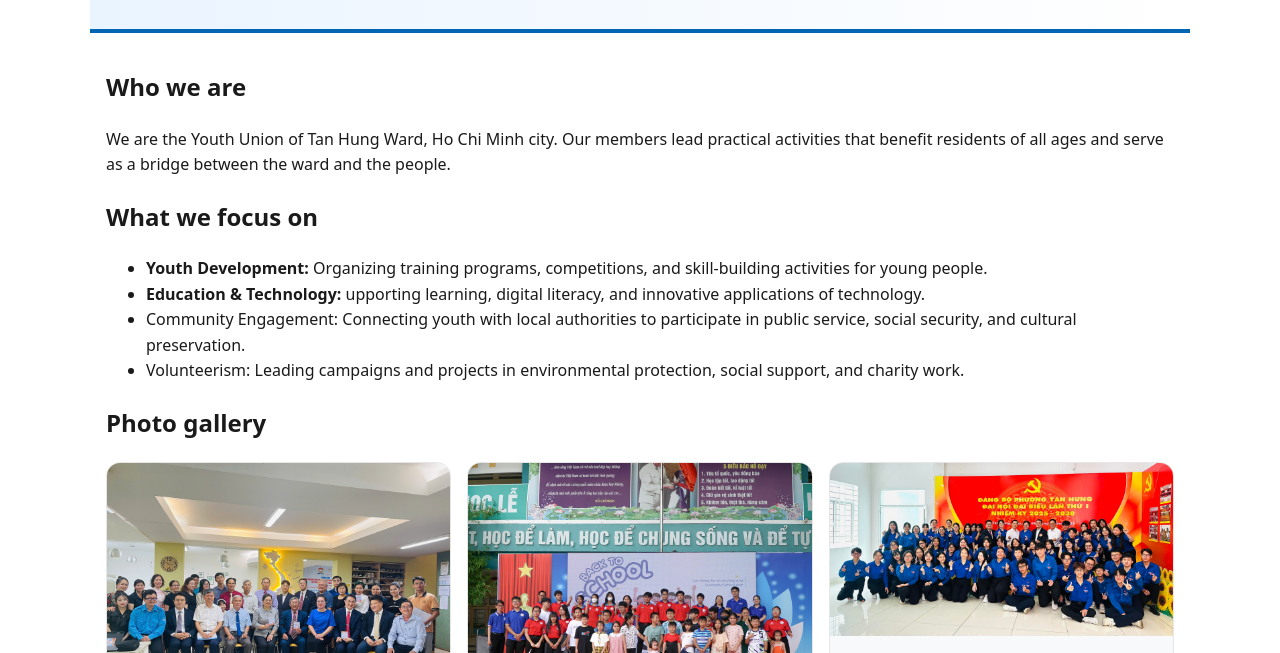
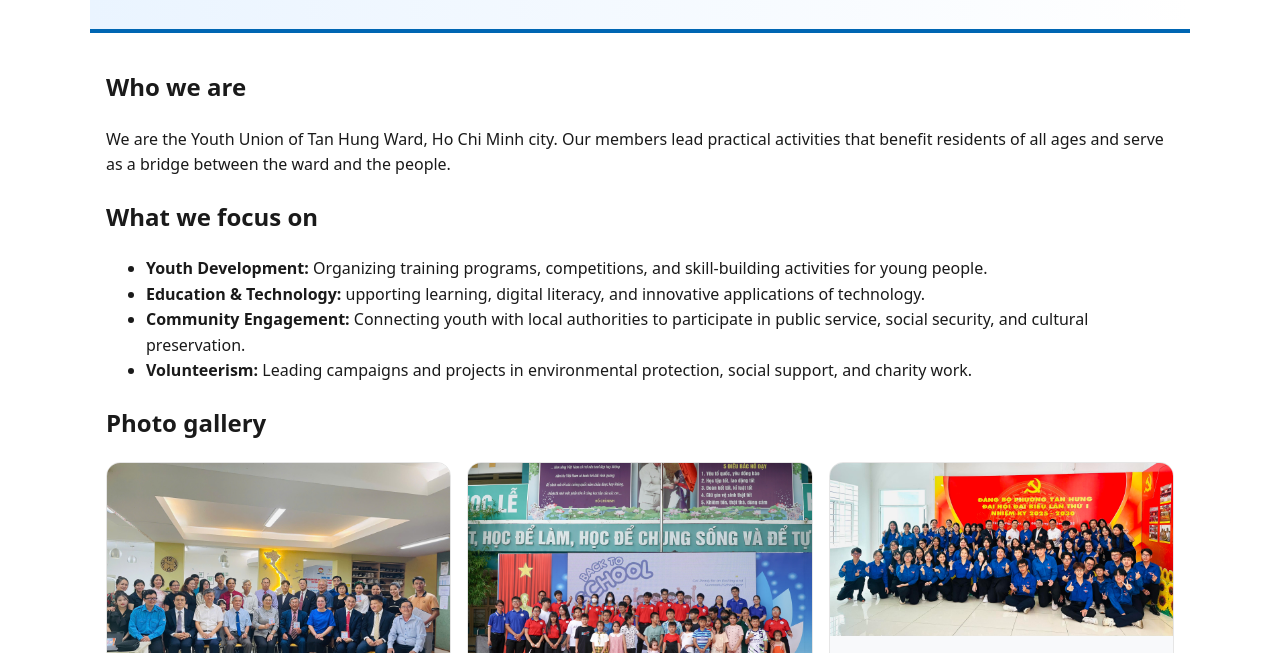
Before and after one commit to YSoan/TanHungYouthUnion, a plain HTML site: page index.html in a window 1280 px wide. Shown: the part 147-800 px from the top of the page. Drawn offline with Linux system fonts and the light colour scheme.

Commit message:
Update index.html

```diff
--- a/index.html
+++ b/index.html
@@ -56,8 +56,8 @@
       <ul>
         <li><strong>Youth Development:</strong> Organizing training programs, competitions, and skill-building activities for young people.</li>
         <li><strong>Education & Technology:</strong> upporting learning, digital literacy, and innovative applications of technology.</li>
-        <li><strong></strong>Community Engagement:</strong> Connecting youth with local authorities to participate in public service, social security, and cultural preservation.</li>
-        <li><strong></strong>Volunteerism:</strong> Leading campaigns and projects in environmental protection, social support, and charity work.</li>
+        <li><strong>Community Engagement:</strong> Connecting youth with local authorities to participate in public service, social security, and cultural preservation.</li>
+        <li><strong>Volunteerism:</strong> Leading campaigns and projects in environmental protection, social support, and charity work.</li>
       </ul>
     </section>
 
```
